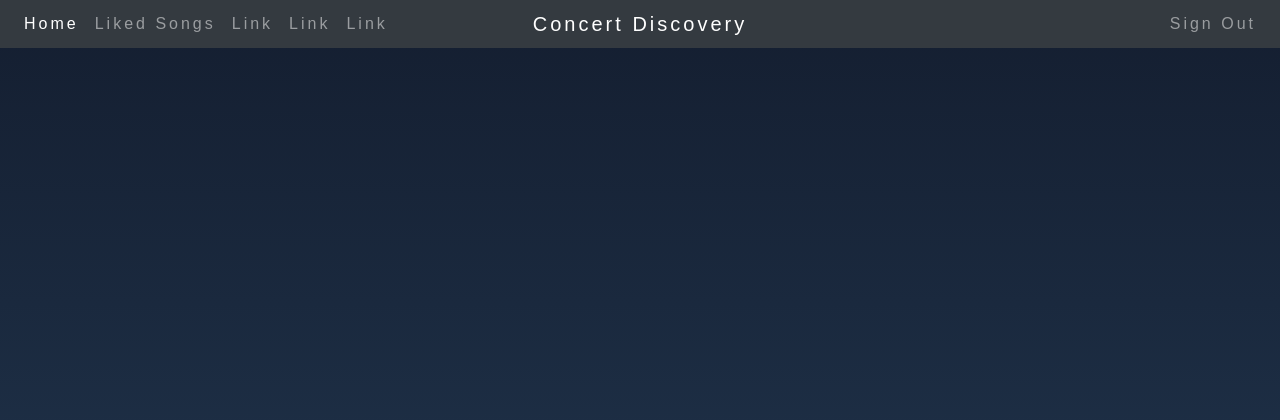
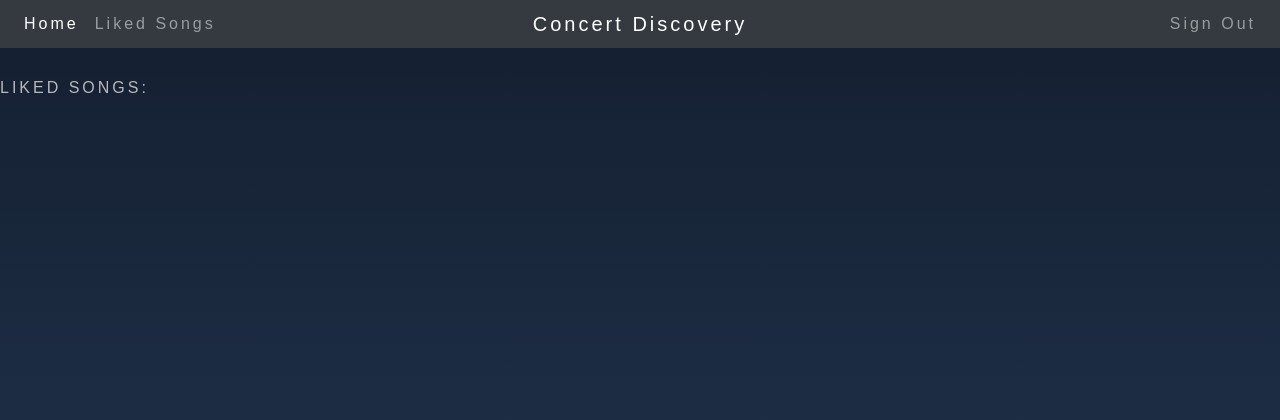
Before and after one commit to hunterpiggot/Concert-Discovery, a Flask app: page /likedSongs in a window 1280 px wide. Shown: the top 420 px of the page. Run offline with Flask 2, Linux system fonts and the light colour scheme; the visitor is signed in with stand-in values (Sample User, id 1); data that the repository does not hold is empty; some libraries are stand-ins or nearby versions.

Commit message:
not even sure at this point

```diff
--- a/app.py
+++ b/app.py
@@ -236,9 +236,19 @@ def check_liked_songs():
             and song.liked == True
             and song.shown_concert == False
         ):
+            print("________________________")
+            print("________________________")
+            print("Made past if statment")
+            print("________________________")
+            print("________________________")
             update_concert_to_liked(user, data)
             song.shown_concert = True
             db.session.commit()
             data = {"ShowConcert": True}
             return data
+    print("#########################")
+    print("#########################")
+    print("Did NOT make it past if statment")
+    print("#########################")
+    print("#########################")
     return {"ShowConcert": False}
--- a/templates/index.html
+++ b/templates/index.html
@@ -4,10 +4,9 @@
     <meta charset="UTF-8">
     <meta name="viewport" content="width=device-width, initial-scale=1.0">
     <link rel="stylesheet" href="https://cdn.jsdelivr.net/npm/bootstrap@4.5.3/dist/css/bootstrap.min.css" integrity="sha384-TX8t27EcRE3e/ihU7zmQxVncDAy5uIKz4rEkgIXeMed4M0jlfIDPvg6uqKI2xXr2" crossorigin="anonymous">
+    <link href="https://fonts.googleapis.com/css?family=Bitter:400,700&display=swap&subset=latin-ext" rel="stylesheet" />
+    <link rel='stylesheet' href='https://cdnjs.cloudflare.com/ajax/libs/meyer-reset/2.0/reset.min.css'>
     <link rel="stylesheet" href="/static/stylesheet.css">
-    <link href="https://fonts.googleapis.com/css?family=Bitter:400,700&display=swap&subset=latin-ext" rel="stylesheet" />
-    <meta name="viewport" content="width=device-width, initial-scale=1.0" />
-    <link rel='stylesheet' href='https://cdnjs.cloudflare.com/ajax/libs/meyer-reset/2.0/reset.min.css'>
     <link rel="stylesheet" href="/static/testStyle.css">
     <link rel="stylesheet" href="/static/loginStyle.css">
     <title>Home</title>
@@ -21,15 +20,6 @@
                 </li>
                 <li class="nav-item">
                     <a class="nav-link" href="/likedSongs">Liked Songs</a>
-                </li>
-                <li class="nav-item">
-                    <a class="nav-link" href="#">Link</a>
-                </li>
-                <li class="nav-item">
-                    <a class="nav-link" href="#">Link</a>
-                </li>
-                <li class="nav-item">
-                    <a class="nav-link" href="#">Link</a>
                 </li>
             </ul>
         </div>
--- a/templates/testMusicPage.html
+++ b/templates/testMusicPage.html
@@ -151,6 +151,7 @@
       </defs>
     </svg>
 <!-- partial -->
+<script src="/static/keys.js"></script>
   <script src='https://cdnjs.cloudflare.com/ajax/libs/vue/2.6.10/vue.min.js'></script>
   <!-- <script  src="./script.js"></script> -->
   <script src="https://sdk.scdn.co/spotify-player.js"></script>
--- a/templates/users_liked_songs.html
+++ b/templates/users_liked_songs.html
@@ -1,8 +1,11 @@
 {% extends 'index.html'  %}
 {% block content %}
 
+<h1 id="liked-songs-h1">Liked Songs:</h1>
+
 {% for song in user %}
-<li>{{song.song_name}} By {{song.artist_name}}</li>
+<li class="liked-songs-li">{{song.song_name}} By {{song.artist_name}}</li>
 {% endfor %}
 
+
 {% endblock %}
```
Also changed, not shown: static/spotifySKD.js (+9 -9 lines), static/stylesheet.css (line endings or trailing spaces).
